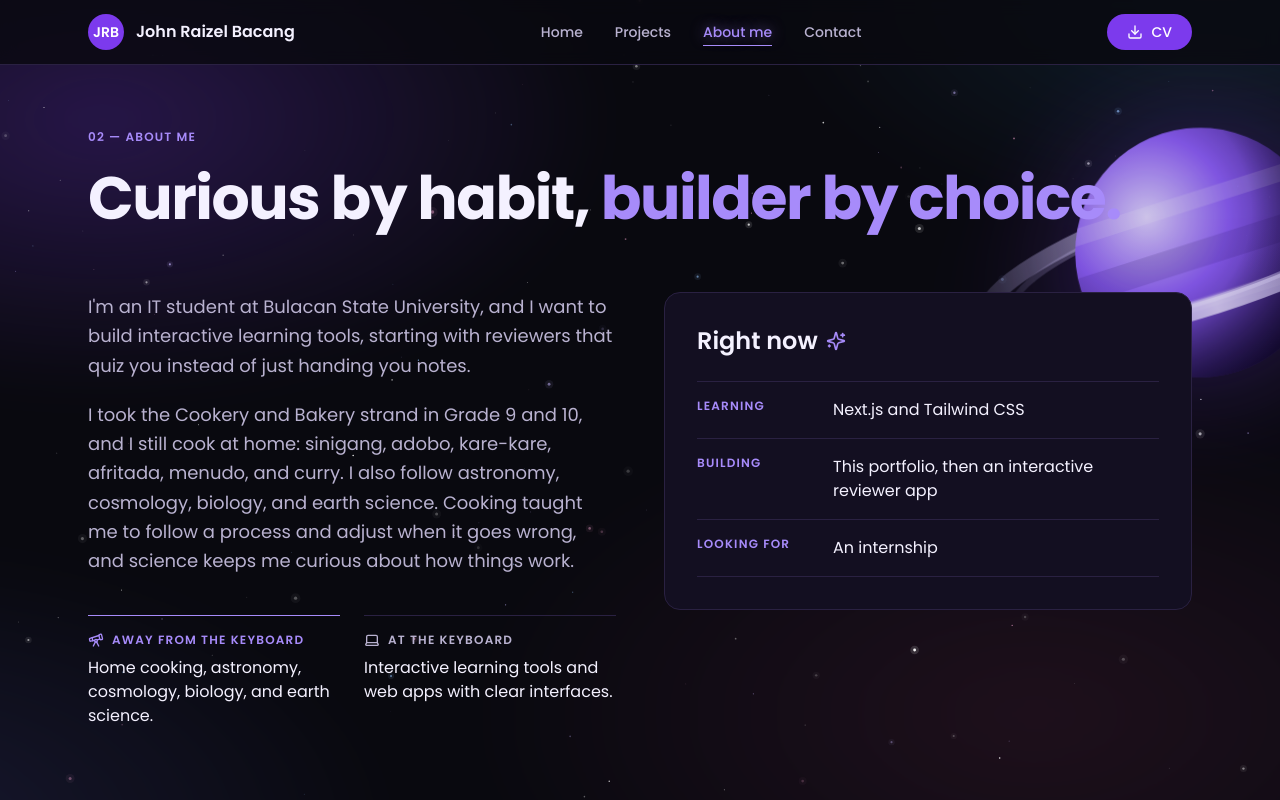
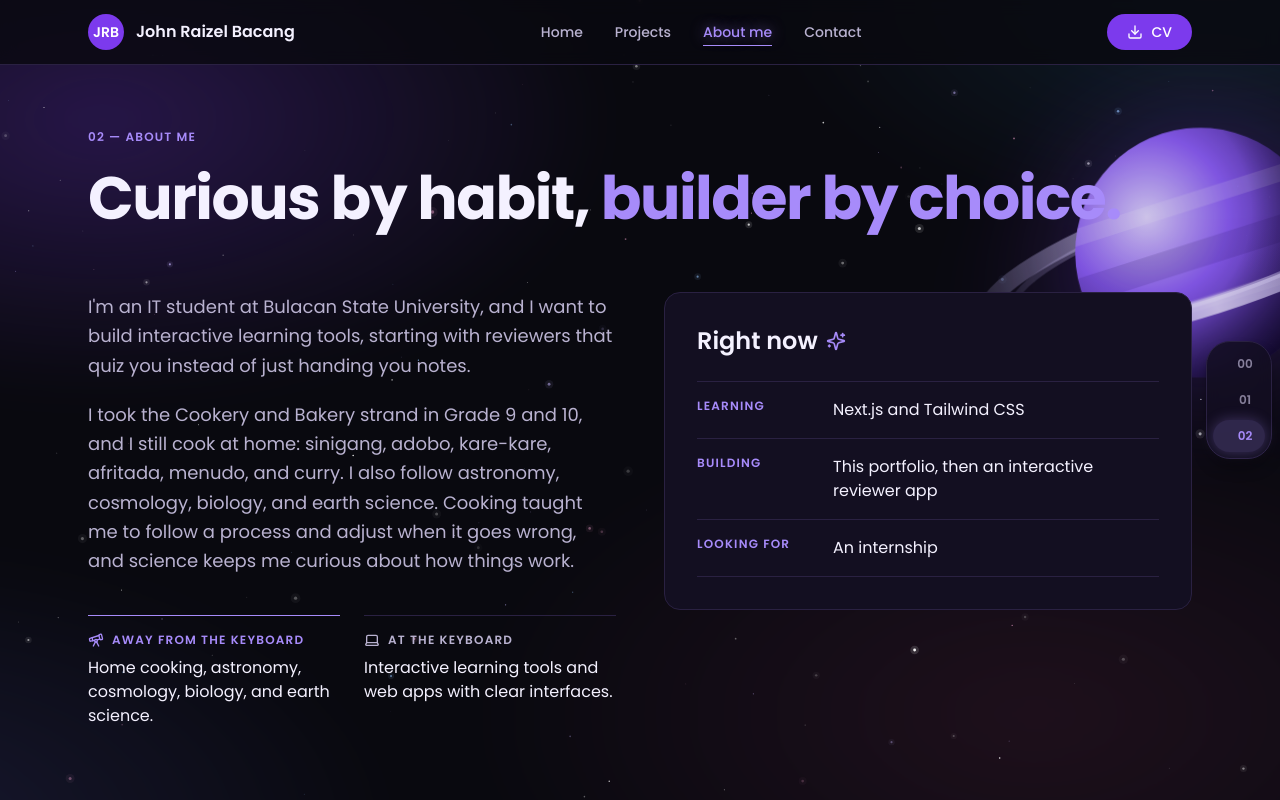
Before and after one commit to sin-raixel/my-portfolio, a Next.js app: page /about in a window 1280 px wide. Shown: the top 800 px of the page. Built offline with nearby package versions, Linux system fonts and the light colour scheme.

Commit message:
Redesign side buttons as an expanding numbered pill

```diff
--- a/app/components/section-dots.tsx
+++ b/app/components/section-dots.tsx
@@ -2,67 +2,75 @@
 
 import Link from "next/link";
 import { usePathname } from "next/navigation";
+import { useEffect, useState } from "react";
 import { useActiveSection } from "./use-active-section";
 
 export type Dot = { href: string; label: string };
 
-// Floating dots on the right edge. Each page passes its own list, so the dots always
-// match what is on the page: links to the other pages on Home, and links to the parts
-// of the page (each project, Skills, Education...) everywhere else. A "#" link follows
-// your scroll position; a page link is active when you are on that page. Hover or
-// keyboard focus shows the name. Hidden on phones, which use the menu instead.
+const POP_MS = 2200;
+
+// A numbered pill on the right edge (00, 01, 02...). Hover or focus it and it opens
+// into a list with the section names. It also pops open for a moment whenever you
+// reach a new section. Each page passes its own list, so it always matches the page:
+// links to the other pages on Home, and links to the parts of the page everywhere else.
+// A "#" link follows your scroll position; a page link is active when you are on it.
+// Only shown on wide screens, where it fits beside the content; phones use the menu.
 export default function SectionDots({ caption, dots }: { caption: string; dots: Dot[] }) {
   const pathname = usePathname();
   const ids = dots.filter((dot) => dot.href.startsWith("#")).map((dot) => dot.href.slice(1));
   const scrolled = useActiveSection(ids);
 
-  if (dots.length < 2) return null;
-
   const activeHref = ids.length > 0 ? `#${scrolled}` : pathname;
   const current = dots.some((dot) => dot.href === activeHref) ? activeHref : dots[0].href;
+
+  // Open the list for a moment each time the current section changes (not on first load).
+  const [seen, setSeen] = useState(current);
+  const [popped, setPopped] = useState(false);
+  if (seen !== current) {
+    setSeen(current);
+    setPopped(true);
+  }
+  useEffect(() => {
+    if (!popped) return;
+    const timer = setTimeout(() => setPopped(false), POP_MS);
+    return () => clearTimeout(timer);
+  }, [popped, seen]);
+
+  if (dots.length < 2) return null;
 
   return (
     <nav
       aria-label={`${caption} navigation`}
-      className="fixed top-1/2 right-1 z-10 hidden -translate-y-1/2 flex-col items-center gap-4 md:flex"
+      className="group/nav fixed top-1/2 right-2 z-10 hidden -translate-y-1/2 flex-col items-stretch gap-1 rounded-3xl glow border border-line bg-surface/85 p-1.5 shadow-lg shadow-black/40 backdrop-blur xl:flex"
     >
-      <p
-        aria-hidden="true"
-        className="dots-in rotate-180 text-[10px] font-semibold tracking-widest text-accent/70 uppercase [writing-mode:vertical-rl]"
-      >
-        {caption}
-      </p>
-
-      <ul className="dots-in flex flex-col gap-3">
-        {dots.map((dot) => {
+      {dots.map((dot, index) => {
         const isActive = current === dot.href;
         return (
-            <li key={dot.href} className="group relative">
           <Link
+            key={dot.href}
             href={dot.href}
-                aria-label={dot.label}
             aria-current={isActive ? (dot.href.startsWith("#") ? "location" : "page") : undefined}
-                className="grid size-5 place-items-center rounded-full"
+            className={`flex items-center justify-end gap-3 rounded-full px-2 py-1.5 transition-colors duration-300 motion-reduce:transition-none ${
+              isActive
+                ? "bg-accent/20 text-accent shadow-[0_0_14px_rgb(167_139_250/0.3)]"
+                : "text-body/70 hover:text-bright focus-visible:text-bright"
+            }`}
           >
             <span
-                  className={`block rounded-full transition-all duration-300 ${
-                    isActive
-                      ? "size-3.5 bg-accent shadow-[0_0_12px_rgb(167_139_250/0.9)]"
-                      : "size-2.5 bg-line ring-1 ring-accent/50 group-hover:bg-accent group-hover:ring-accent group-focus-within:bg-accent motion-safe:group-hover:scale-125"
+              className={`overflow-hidden text-sm font-medium whitespace-nowrap transition-all duration-300 motion-reduce:transition-none ${
+                popped
+                  ? "max-w-64 opacity-100"
+                  : "max-w-0 opacity-0 group-focus-within/nav:max-w-64 group-focus-within/nav:opacity-100 group-hover/nav:max-w-64 group-hover/nav:opacity-100"
               }`}
-                />
-              </Link>
-
-              <span
-                aria-hidden="true"
-                className="pointer-events-none absolute top-1/2 right-full mr-3 -translate-y-1/2 translate-x-2 rounded-full glow border border-line bg-surface px-3 py-1.5 text-xs font-medium whitespace-nowrap text-bright opacity-0 shadow-lg shadow-black/40 transition-all duration-200 group-focus-within:translate-x-0 group-focus-within:opacity-100 group-hover:translate-x-0 group-hover:opacity-100 motion-reduce:transition-none"
             >
               {dot.label}
             </span>
-            </li>
+            <span aria-hidden="true" className="w-6 text-center text-xs font-semibold tabular-nums">
+              {String(index).padStart(2, "0")}
+            </span>
+          </Link>
         );
       })}
-      </ul>
     </nav>
   );
 }
```
Lines whose indentation alone changed are shown as unchanged.
